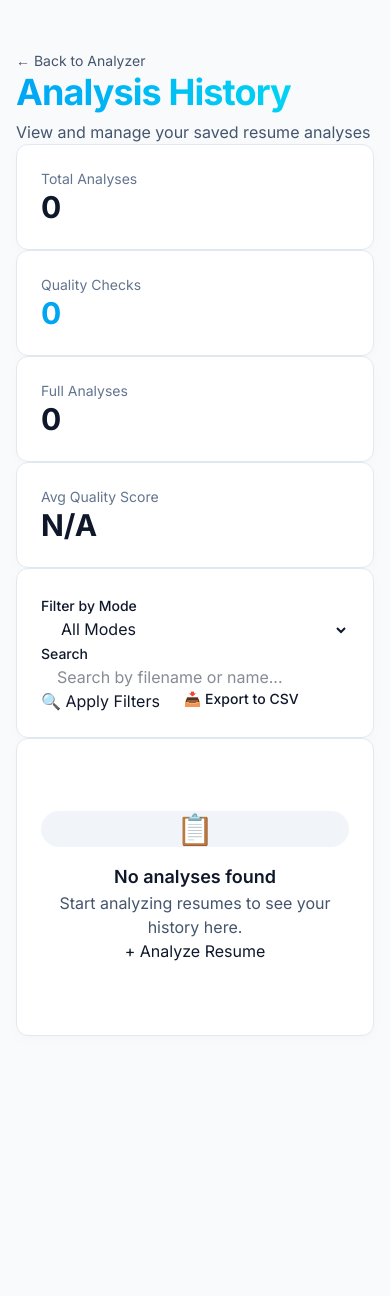
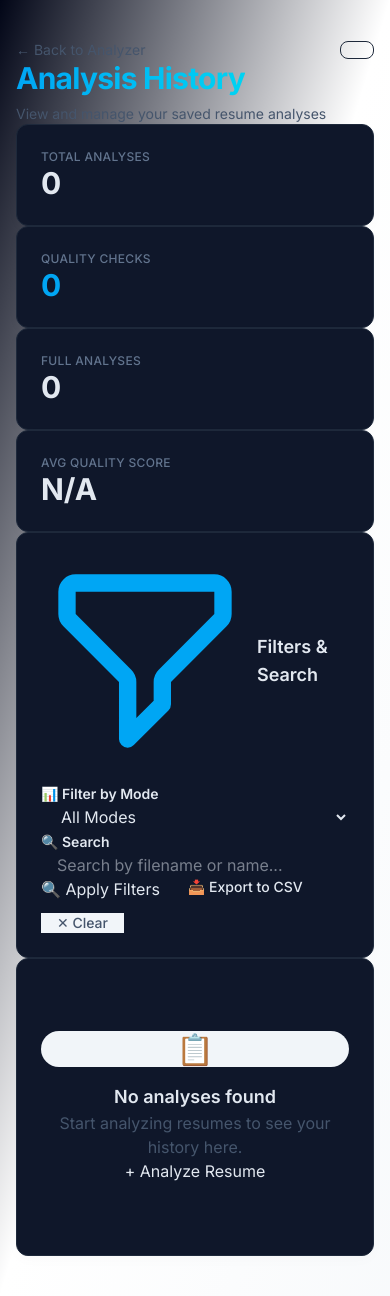
Before and after one commit to modakPrince/nlp_resume_analyzer, a Flask app: page /history in a window 390 px wide. Before the commit the page ends 1036 px from the top, so only its background shows below. Run offline with Flask 3, Linux system fonts and the light colour scheme; data that the repository does not hold is empty.

Commit message:
Improve History page styling and add dark mode
- Add dark mode by default with gradient background
- Add dark mode toggle button in header
- Make filters more prominent with border highlight and icons
- Improve input visibility with thicker borders and better contrast
- Add Clear Filters button for easy reset
- Enhance button styling with hover effects and scaling
- Improve responsive design for mobile devices
- Add localStorage persistence for theme preference

```diff
--- a/src/web_app/templates/history.html
+++ b/src/web_app/templates/history.html
@@ -1,5 +1,5 @@
 <!DOCTYPE html>
-<html lang="en" class="">
+<html lang="en" class="dark">
 <head>
     <meta charset="UTF-8">
     <meta name="viewport" content="width=device-width, initial-scale=1.0">
@@ -10,42 +10,54 @@
     <link href="https://fonts.googleapis.com/css2?family=Inter:wght@400;500;600;700&display=swap" rel="stylesheet">
     <style>body{font-family:'Inter',sans-serif;}</style>
 </head>
-<body class="transition-base">
-    <div class="relative max-w-7xl mx-auto px-4 sm:px-6 lg:px-8 py-12">
+<body class="min-h-screen bg-gradient-to-br from-sky-50 via-white to-slate-50 dark:from-slate-900 dark:via-slate-950 dark:to-slate-900 text-slate-800 dark:text-slate-100 transition-base">
+    <div class="relative max-w-7xl mx-auto px-4 sm:px-6 lg:px-8 py-10">
 
         <!-- Header -->
         <header class="mb-8 fade-in">
-            <div class="flex items-center justify-between">
-                <div>
-                    <a href="/" class="inline-flex items-center text-sm text-slate-600 hover:text-sky-500 dark:text-slate-400 dark:hover:text-sky-400 mb-2 transition-colors">
+            <div class="flex items-center justify-between mb-6">
+                <a href="/" class="inline-flex items-center text-sm text-slate-600 hover:text-sky-500 dark:text-slate-400 dark:hover:text-sky-400 transition-colors">
                     <span class="mr-1">←</span> Back to Analyzer
                 </a>
-                    <h1 class="text-4xl md:text-5xl font-bold tracking-tight">
+
+                <!-- Dark Mode Toggle -->
+                <button id="darkModeToggle" class="btn-outline-tw text-xs md:text-sm flex items-center gap-2" aria-label="Toggle dark mode">
+                    <svg id="sunIcon" class="w-4 h-4 hidden dark:block" fill="none" stroke="currentColor" viewBox="0 0 24 24">
+                        <path stroke-linecap="round" stroke-linejoin="round" stroke-width="2" d="M12 3v1m0 16v1m9-9h-1M4 12H3m15.364 6.364l-.707-.707M6.343 6.343l-.707-.707m12.728 0l-.707.707M6.343 17.657l-.707.707M16 12a4 4 0 11-8 0 4 4 0 018 0z"/>
+                    </svg>
+                    <svg id="moonIcon" class="w-4 h-4 block dark:hidden" fill="none" stroke="currentColor" viewBox="0 0 24 24">
+                        <path stroke-linecap="round" stroke-linejoin="round" stroke-width="2" d="M20.354 15.354A9 9 0 018.646 3.646 9.003 9.003 0 0012 21a9.003 9.003 0 008.354-5.646z"/>
+                    </svg>
+                    <span class="hidden md:inline">Dark Mode</span>
+                </button>
+            </div>
+
+            <div>
+                <h1 class="text-3xl md:text-4xl font-bold tracking-tight">
                     <span class="bg-gradient-to-r from-sky-500 to-cyan-400 bg-clip-text text-transparent">Analysis History</span>
                 </h1>
-                    <p class="mt-2 text-slate-600 dark:text-slate-400">
+                <p class="mt-2 text-sm md:text-base text-slate-600 dark:text-slate-400">
                     View and manage your saved resume analyses
                 </p>
-                </div>
             </div>
         </header>
 
         <!-- Statistics Cards -->
-        <div class="grid grid-cols-1 md:grid-cols-4 gap-4 mb-8 fade-in" style="animation-delay: 0.1s;">
-            <div class="card-tw">
-                <div class="text-sm text-slate-500 dark:text-slate-400 mb-1">Total Analyses</div>
+        <div class="grid grid-cols-1 sm:grid-cols-2 lg:grid-cols-4 gap-4 mb-8 fade-in" style="animation-delay: 0.1s;">
+            <div class="card-tw hover:shadow-xl transition-shadow">
+                <div class="text-xs font-medium text-slate-500 dark:text-slate-400 uppercase tracking-wide mb-2">Total Analyses</div>
                 <div class="text-3xl font-bold text-slate-900 dark:text-white">{{ stats.total_analyses }}</div>
             </div>
-            <div class="card-tw">
-                <div class="text-sm text-slate-500 dark:text-slate-400 mb-1">Quality Checks</div>
+            <div class="card-tw hover:shadow-xl transition-shadow">
+                <div class="text-xs font-medium text-slate-500 dark:text-slate-400 uppercase tracking-wide mb-2">Quality Checks</div>
                 <div class="text-3xl font-bold text-sky-500">{{ stats.quality_check_count }}</div>
             </div>
-            <div class="card-tw">
-                <div class="text-sm text-slate-500 dark:text-slate-400 mb-1">Full Analyses</div>
+            <div class="card-tw hover:shadow-xl transition-shadow">
+                <div class="text-xs font-medium text-slate-500 dark:text-slate-400 uppercase tracking-wide mb-2">Full Analyses</div>
                 <div class="text-3xl font-bold text-cyan-500">{{ stats.full_analysis_count }}</div>
             </div>
-            <div class="card-tw">
-                <div class="text-sm text-slate-500 dark:text-slate-400 mb-1">Avg Quality Score</div>
+            <div class="card-tw hover:shadow-xl transition-shadow">
+                <div class="text-xs font-medium text-slate-500 dark:text-slate-400 uppercase tracking-wide mb-2">Avg Quality Score</div>
                 <div class="text-3xl font-bold text-slate-900 dark:text-white">
                     {{ "%.1f"|format(stats.average_quality_score) if stats.average_quality_score else "N/A" }}
                 </div>
@@ -53,14 +65,22 @@
         </div>
 
         <!-- Filters and Search -->
-        <div class="card-tw mb-6 fade-in" style="animation-delay: 0.2s;">
-            <form method="get" action="/history" class="flex flex-col sm:flex-row gap-4">
+        <div class="card-tw mb-6 fade-in border-2 border-sky-500/20 dark:border-sky-400/20" style="animation-delay: 0.2s;">
+            <div class="flex items-center gap-2 mb-4">
+                <svg class="w-5 h-5 text-sky-500 dark:text-sky-400" fill="none" stroke="currentColor" viewBox="0 0 24 24">
+                    <path stroke-linecap="round" stroke-linejoin="round" stroke-width="2" d="M3 4a1 1 0 011-1h16a1 1 0 011 1v2.586a1 1 0 01-.293.707l-6.414 6.414a1 1 0 00-.293.707V17l-4 4v-6.586a1 1 0 00-.293-.707L3.293 7.293A1 1 0 013 6.586V4z"/>
+                </svg>
+                <h2 class="text-lg font-semibold text-slate-900 dark:text-white">Filters & Search</h2>
+            </div>
+
+            <form method="get" action="/history" class="space-y-4">
+                <div class="grid grid-cols-1 md:grid-cols-2 gap-4">
                     <!-- Mode Filter -->
-                <div class="flex-1">
-                    <label class="block text-sm font-medium text-slate-700 dark:text-slate-300 mb-2">
-                        Filter by Mode
+                    <div>
+                        <label class="block text-sm font-semibold text-slate-700 dark:text-slate-300 mb-2">
+                            📊 Filter by Mode
                         </label>
-                    <select name="mode" class="w-full px-4 py-2 rounded-lg border border-slate-200 dark:border-slate-700 bg-white dark:bg-slate-800 text-slate-900 dark:text-white focus:outline-none focus:ring-2 focus:ring-sky-500 dark:focus:ring-sky-400">
+                        <select name="mode" class="w-full px-4 py-2.5 rounded-lg border-2 border-slate-200 dark:border-slate-700 bg-white dark:bg-slate-800 text-slate-900 dark:text-white focus:outline-none focus:ring-2 focus:ring-sky-500 dark:focus:ring-sky-400 focus:border-transparent transition-all">
                             <option value="all" {% if current_filter == 'all' %}selected{% endif %}>All Modes</option>
                             <option value="quality_check" {% if current_filter == 'quality_check' %}selected{% endif %}>Quality Check Only</option>
                             <option value="full_analysis" {% if current_filter == 'full_analysis' %}selected{% endif %}>Full Analysis</option>
@@ -68,25 +88,31 @@
                     </div>
 
                     <!-- Search -->
-                <div class="flex-1">
-                    <label class="block text-sm font-medium text-slate-700 dark:text-slate-300 mb-2">
-                        Search
+                    <div>
+                        <label class="block text-sm font-semibold text-slate-700 dark:text-slate-300 mb-2">
+                            🔍 Search
                         </label>
                         <input type="text" name="search" value="{{ search_query }}"
                                placeholder="Search by filename or name..."
-                           class="w-full px-4 py-2 rounded-lg border border-slate-200 dark:border-slate-700 bg-white dark:bg-slate-800 text-slate-900 dark:text-white placeholder-slate-400 dark:placeholder-slate-500 focus:outline-none focus:ring-2 focus:ring-sky-500 dark:focus:ring-sky-400">
+                               class="w-full px-4 py-2.5 rounded-lg border-2 border-slate-200 dark:border-slate-700 bg-white dark:bg-slate-800 text-slate-900 dark:text-white placeholder-slate-400 dark:placeholder-slate-500 focus:outline-none focus:ring-2 focus:ring-sky-500 dark:focus:ring-sky-400 focus:border-transparent transition-all">
+                    </div>
                 </div>
 
-                <!-- Submit Button -->
-                <div class="flex items-end gap-2">
-                    <button type="submit" class="btn-primary whitespace-nowrap">
+                <!-- Action Buttons -->
+                <div class="flex flex-wrap gap-3 pt-2">
+                    <button type="submit" class="btn-primary flex-1 sm:flex-none">
                         <span class="mr-2">🔍</span>
                         Apply Filters
                     </button>
                     <a href="/export/csv?mode={{ current_filter }}&search={{ search_query }}"
-                       class="inline-flex items-center px-4 py-2 text-sm font-medium text-cyan-600 hover:text-cyan-700 dark:text-cyan-400 dark:hover:text-cyan-300 bg-cyan-50 hover:bg-cyan-100 dark:bg-cyan-900/20 dark:hover:bg-cyan-900/30 rounded-lg border border-cyan-200 dark:border-cyan-800 transition-colors whitespace-nowrap">
+                       class="inline-flex items-center justify-center px-4 py-2 text-sm font-medium text-cyan-600 hover:text-cyan-700 dark:text-cyan-400 dark:hover:text-cyan-300 bg-cyan-50 hover:bg-cyan-100 dark:bg-cyan-900/20 dark:hover:bg-cyan-900/30 rounded-lg border-2 border-cyan-200 dark:border-cyan-800 transition-all hover:scale-105 flex-1 sm:flex-none">
                         <span class="mr-2">📥</span>
                         Export to CSV
+                    </a>
+                    <a href="/history"
+                       class="inline-flex items-center justify-center px-4 py-2 text-sm font-medium text-slate-600 hover:text-slate-700 dark:text-slate-400 dark:hover:text-slate-300 bg-slate-100 hover:bg-slate-200 dark:bg-slate-800 dark:hover:bg-slate-700 rounded-lg border-2 border-slate-200 dark:border-slate-700 transition-all flex-1 sm:flex-none">
+                        <span class="mr-2">✕</span>
+                        Clear
                     </a>
                 </div>
             </form>
@@ -207,10 +233,31 @@
     </div>
 
     <script>
+        // Dark mode toggle
+        const darkModeToggle = document.getElementById('darkModeToggle');
+        const htmlElement = document.documentElement;
+
+        // Check for saved preference or default to dark
+        const currentTheme = localStorage.getItem('theme') || 'dark';
+        if (currentTheme === 'dark') {
+            htmlElement.classList.add('dark');
+        } else {
+            htmlElement.classList.remove('dark');
+        }
+
+        darkModeToggle.addEventListener('click', () => {
+            htmlElement.classList.toggle('dark');
+            const newTheme = htmlElement.classList.contains('dark') ? 'dark' : 'light';
+            localStorage.setItem('theme', newTheme);
+        });
+
         // Auto-submit form when mode filter changes
-        document.querySelector('select[name="mode"]').addEventListener('change', function() {
+        const modeSelect = document.querySelector('select[name="mode"]');
+        if (modeSelect) {
+            modeSelect.addEventListener('change', function() {
                 this.form.submit();
             });
+        }
     </script>
 </body>
 </html>
```
Lines whose indentation alone changed are shown as unchanged.
